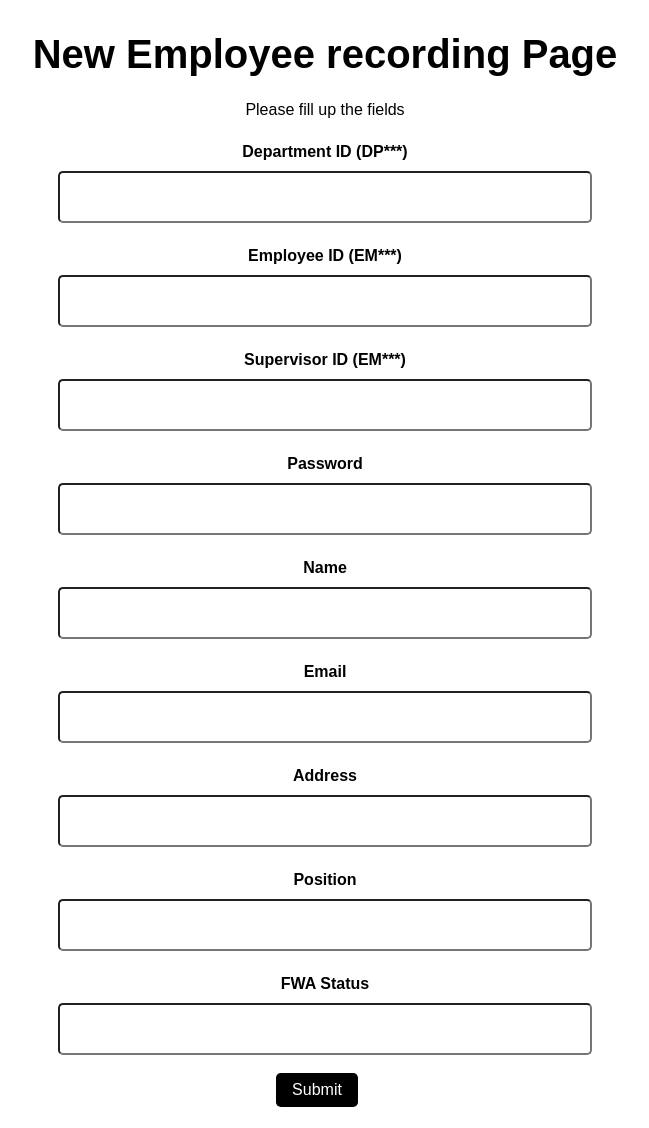
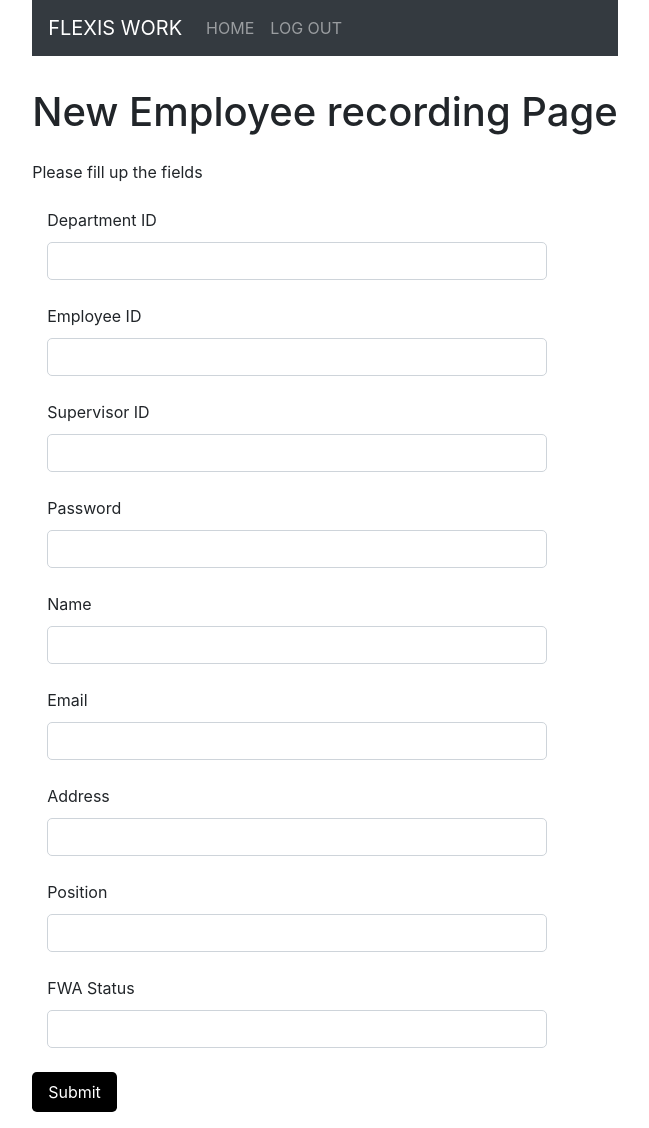
Before and after one commit to JustYuto/FLEXIS, a PHP site: page /mine_assigment/recordNewEmpPage.php in a window 1280 px wide. Shown: the whole page, without its empty margins (315-964 px from the left). Before the commit the page ends 1107 px from the top, so only its background shows below. Run offline with PHP 8.4, Linux system fonts and the light colour scheme.

Commit message:
Designed whole pages

```diff
--- a/Component/head.php
+++ b/Component/head.php
@@ -6,6 +6,6 @@
     <!-- Bootstrap CSS -->
     <link rel="stylesheet" href="https://stackpath.bootstrapcdn.com/bootstrap/4.1.3/css/bootstrap.min.css" integrity="sha384-MCw98/SFnGE8fJT3GXwEOngsV7Zt27NXFoaoApmYm81iuXoPkFOJwJ8ERdknLPMO" crossorigin="anonymous">
 
-    <title>HR admin Home Page</title>
+    <title>FLEXIS WORK</title>
     <link rel="stylesheet" href="style.css">
     </head>
--- a/Component/header.php
+++ b/Component/header.php
@@ -1,5 +1,5 @@
 <header>
-    <nav class="navbar navbar-expand navbar-dark bg-dark">
+    <nav class="navbar navbar-expand-lg navbar-dark bg-dark">
         <a class="navbar-brand" href="#">FLEXIS WORK</a>
         <div class="collapse navbar-collapse">
             <ul class="navbar-nav">
--- a/hrAdminHome.php
+++ b/hrAdminHome.php
@@ -8,14 +8,14 @@
     ?>
 <!DOCTYPE html>
 <html>
-
-<body>
     <?php include 'Component/head.php'; ?>
     <?php include 'Component/header.php'; ?>
+<body>
+
     <div class="container">
         <h1>Welcome to the HR admin Page</h1>
         <form action="hrAdminHome.php" method="post">
-        <input id = submit type="submit" name="record" value="Record New Employee">
+        <input class="btn btn-secondary" type="submit" name="record" value="Record New Employee">
     </div>
 
 
--- a/recordNewEmpPage.php
+++ b/recordNewEmpPage.php
@@ -5,53 +5,71 @@ include_once('config.php')
 <!DOCTYPE html>
 <html>
     <head>
-        <title>New Employee recording Page</title>
-        <link rel="stylesheet" href="style.css">
+        <?php include 'Component/head.php'; ?>
     </head>
-
-    <body class="container">
+    <?php include 'Component/header.php'; ?>
+    <body>
+        <div class="_container">
             <h1>New Employee recording Page</h1>
             <p>Please fill up the fields</p>
-        <div class="center">
+            <div class="form-horizontal">
                 <form action="recordNewEmpPage.php" method="POST">
-            <div>
-                <label for="departmentID"><b>Department ID (DP***)</b></label>
-                <input type="text" name="departmentID" required>
+                    <div class="form-group">
+                        <label class="col-sm-3 control-label" for="departmentID">Department ID</label>
+                        <div class="col-sm-10">
+                            <input class="form-control" type="text" name="departmentID" required>
+                        </div>
+                    </div>
+                    <div class="form-group">
+                        <label class="col-sm-3 control-label" for="employeeID">Employee ID</label>
+                        <div class="col-sm-10">
+                            <input class="form-control" type="text" name="employeeID" required>
+                        </div>
+                    </div>
+                    <div class="form-group">
+                        <label class="col-sm-3 control-label" for="supervisorID">Supervisor ID</label>
+                        <div class="col-sm-10">
+                            <input class="form-control" type="text" name="supervisorID" required>
+                        </div>
+                    </div>
+                    <div class="form-group">
+                        <label class="col-sm-3 control-label" for="password">Password</label>
+                        <div class="col-sm-10">
+                            <input class="form-control"type="text" name="password" required>
+                        </div>
                     </div>
                     <div>
-                <label for="employeeID"><b>Employee ID (EM***)</b></label>
-                <input type="text" name="employeeID" required>
+                        <label class="col-sm-3 control-label" for="name">Name</label>
+                        <div class="col-sm-10">
+                            <input class="form-control" type="text" name="name" required>
+                        </div>
                     </div>
                     <div>
-            <label for="supervisorID"><b>Supervisor ID (EM***)</b></label>
-                <input type="text" name="supervisorID" required>
+                        <label class="col-sm-3 control-label" for="email">Email</label>
+                        <div class="col-sm-10">
+                            <input class="form-control" type="email" name="email" required>
+                        </div>
                     </div>
                     <div>
-                <label for="password"><b>Password</b></label>
-                <input type="text" name="password" required>
+                        <label class="col-sm-3 control-label" for="address">Address</label>
+                        <div class="col-sm-10">
+                            <input class="form-control" type="text" name="address" required>
+                        </div>
                     </div>
                     <div>
-                <label for="name"><b>Name</b></label>
-                <input type="text" name="name" required>
+                        <label class="col-sm-3 control-label" for="position">Position</label>
+                        <div class="col-sm-10">
+                            <input class="form-control" type="text" name="position" required>
+                        </div>
                     </div>
                     <div>
-                <label for="email"><b>Email</b></label>
-                <input type="email" name="email" required>
+                        <label class="col-sm-3 control-label" for="FWAStatus">FWA Status</label>
+                        <div class="col-sm-10">
+                            <input class="form-control" type="text" name="FWAStatus" required>
                         </div>
-            <div>
-                <label for="address"><b>Address</b></label>
-                <input type="text" name="address" required>
-            </div>
-            <div>
-                <label for="position"><b>Position</b></label>
-                <input type="text" name="position" required>
-            </div>
-            <div>
-                <label for="FWAStatus"><b>FWA Status</b></label>
-                <input type="text" name="FWAStatus" required>
                     </div><br>
-            <div>
-                <input type="submit" name="create" value="Submit">
+                    <div class="form-group">
+                        <input class="btn btn-secondary" type="submit" name="create" value="Submit">
                     </div>
                     <?php
                     if (isset($_POST['create'])){
@@ -72,5 +90,6 @@ include_once('config.php')
                     ?>
                 </form>
             </div>
+        </div>
     </body>
 </html>
--- a/rejectReq.php
+++ b/rejectReq.php
@@ -15,9 +15,9 @@
 
 <!DOCTYPE html>
 <html>
-<head>
-    <link rel="stylesheet" href="style.css">
-</head>
+    <?php include 'Component/head.php'; ?>
+    <?php include 'Component/header.php'; ?>
+
     <body class="container">
         <h1>FWA Rejection Page</h1>
         <form method="post">
--- a/style.css
+++ b/style.css
@@ -1,12 +1,21 @@
 body {
-  font-family: 'Hiragino Kaku Gothic Pro', 'Meiryo', sans-serif;
+	height: 100%;
+	margin: 0 auto;
+	padding: 0;
+	display: table;
+}
+._container {
+	min-height: 100%;
+	margin: 0 auto;
+	padding: 0;
+	/* display: table-cell;
+	vertical-align: middle; */
 }
 
+
 .container {
-    max-width: 600px;
     margin: 0 auto;
     text-align: center;
-
 }
 
 .form{
--- a/submissionCompletionPage.php
+++ b/submissionCompletionPage.php
@@ -6,10 +6,8 @@
 
 <!DOCTYPE html>
 <html>
-    <head>
-        <title></title>
-        <link rel="stylesheet" href="style.css">
-    </head>
+    <?php include 'Component/head.php'; ?>
+    <?php include 'Component/header.php'; ?>
 
     <body class="container">
         <h1>Thank you for your submission!</h1>
```
Also changed, not shown: LoginPage.php (+33 -19 lines), employeeHome.php (+10 -10 lines), recordCompletionPage.php (+2 -5 lines), reviewCompletionPage.php (+2 -5 lines), reviewPage.php (+14 -14 lines), submissionPage.php (+3 -4 lines), supervisorHome.php (+3 -5 lines), 1 other file. Lines whose indentation alone changed are shown as unchanged.
